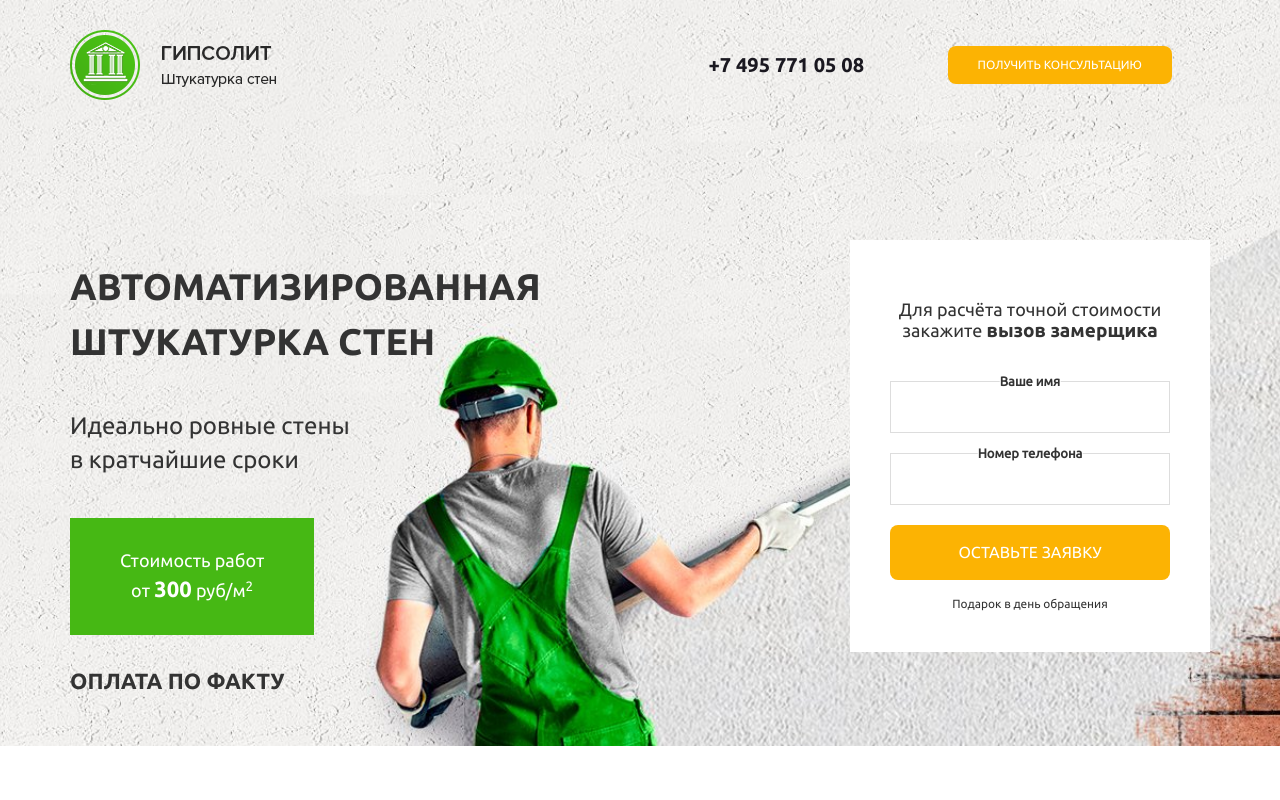
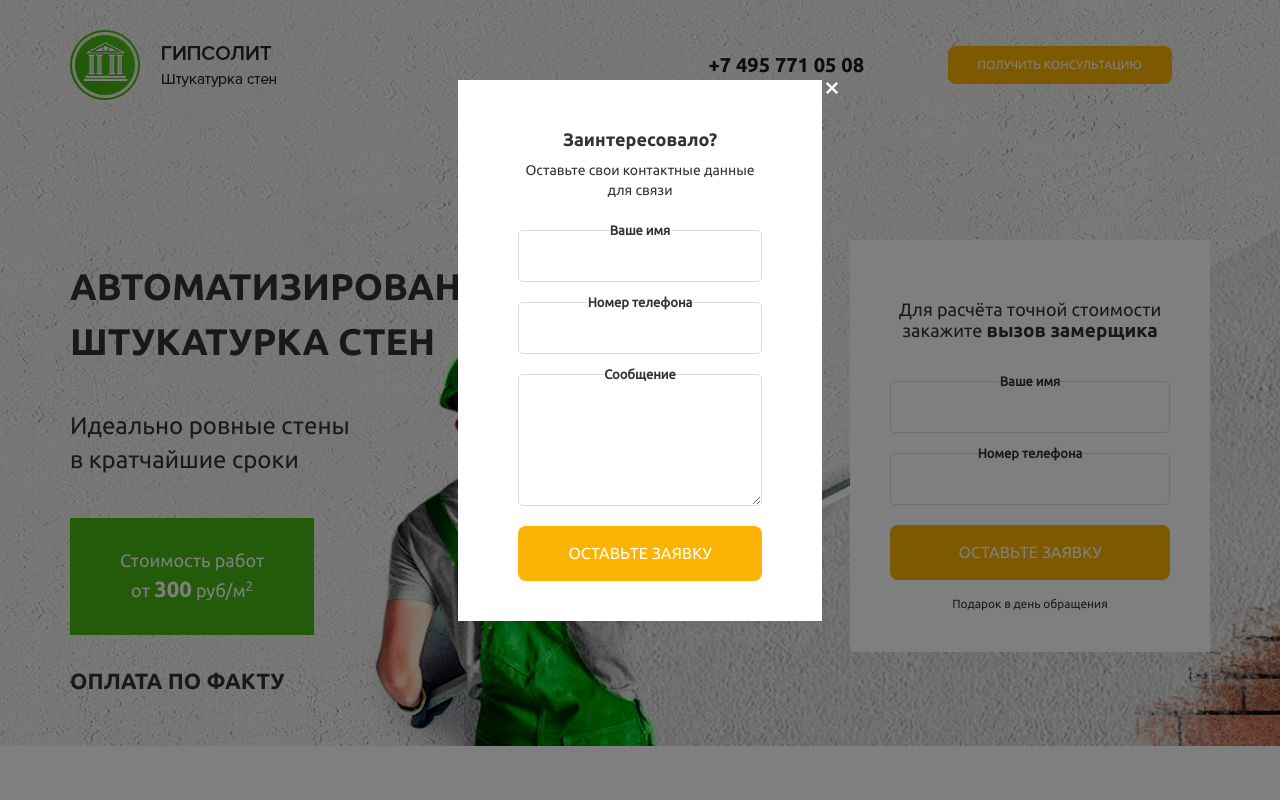
Before and after one commit to webRofl/plaster, a plain HTML site: page index.html in a window 1280 px wide. Both pictures are taken after a click on the button "ПОЛУЧИТЬ КОНСУЛЬТАЦИЮ". Shown: the top 800 px of the page. Drawn offline with nearby package versions, Linux system fonts and the light colour scheme.

Commit message:
Add files via upload

```diff
--- a/index.html
+++ b/index.html
@@ -33,7 +33,7 @@
                     <div class="col-lg-3 col-md-3 col-sm-4 col-xs-12">
                         <div class="wrap">
                             <div class="wrap-blog">
-                                <button class="button header-btn">Получить консультацию</button>
+                                <button class="button header-btn popup-btn">Получить консультацию</button>
                             </div>
                         </div>
                     </div>
@@ -125,12 +125,45 @@
         </div>
     </section>
 
+    <!--  Модальное окно  -->
+
+    <div class="popup">
+        <div class="popup-dialog">
+            <div class="popup-content">
+                <button class="popup-close">&times;</button>
+                <h4 class="popup-header">
+                    Заинтересовало?
+                </h4>
+                <p>Оставьте свои контактные данные <br>для связи</p>
+                <div class="main-form popup-form">
+                    <form action="#">
+                        <label for="#">Ваше имя</label>
+                        <input class="main-form-input" type="text">
+                        <label for="#">Номер телефона</label>
+                        <input class="main-form-input" type="text">
+                        <label for="#">Сообщение</label>
+                        <textarea class="main-form-input" rows="5"></textarea>
+                        <button class="main-form-btn button" type="submit">Оставьте заявку</button>
+                    </form>
+                </div>
+            </div>
+        </div>
+    </div>
+
     <script src="https://code.jquery.com/jquery-1.12.4.min.js"></script>
     <link rel="stylesheet" href="slick/slick.css">
     <link rel="stylesheet" href="slick/slick-theme.css">
     <script src="slick/slick.min.js"></script>
     <script>
         $(document).ready(function(){
+            $('.popup-btn').on('click', function(event) {
+                event.preventDefault();
+                $('.popup').fadeIn();
+            });
+            $('.popup-close').on('click', function (event) {
+                event.preventDefault();
+                $('.popup').fadeOut();
+            });
             $('.features-slider').slick({
                 infinite: true,
                 slidesToShow: 4,
--- a/less/main.less
+++ b/less/main.less
@@ -50,7 +50,8 @@ a:hover {
 
 button,
 input,
-a {
+a,
+textarea {
   &:focus {
     outline: none;
   }
@@ -139,6 +140,7 @@ section {
       border: 1px solid @border-input;
       width: 100%;
       padding: 1.5rem;
+      border-radius: 5px;
     }
     label {
       display: inline-block;
@@ -241,6 +243,50 @@ section {
   background-size: 70%;
 }
 
+/* Modal Window Settings */
+
+.popup {
+  display: none;
+  position: fixed;
+  left: 0;
+  right: 0;
+  top: 0;
+  bottom: 0;
+  width: 100%;
+  height: 100%;
+  z-index: 9;
+  background-color: rgba(0, 0, 0, 0.5);
+  &-content {
+    position: fixed;
+    left: 50%;
+    top: 10%;
+    background-color: @light;
+    transform: translateX(-50%);
+    padding: 4rem 6rem;
+  }
+  &-form {
+    margin-top: 3rem;
+    padding: 0;
+  }
+  &-close {
+    position: absolute;
+    top: -1.5rem;
+    right: -2rem;
+    width: 2rem;
+    text-align: center;
+    border: none;
+    background-color: transparent;
+    font-size: 3rem;
+    color: @light;
+  }
+  &-content {
+    text-align: center;
+  }
+  &-header {
+    .bold();
+  }
+}
+
 /* Media Settings */
 
 @media (max-width: 1201px) {
```
Also changed, not shown: css/main.css.
